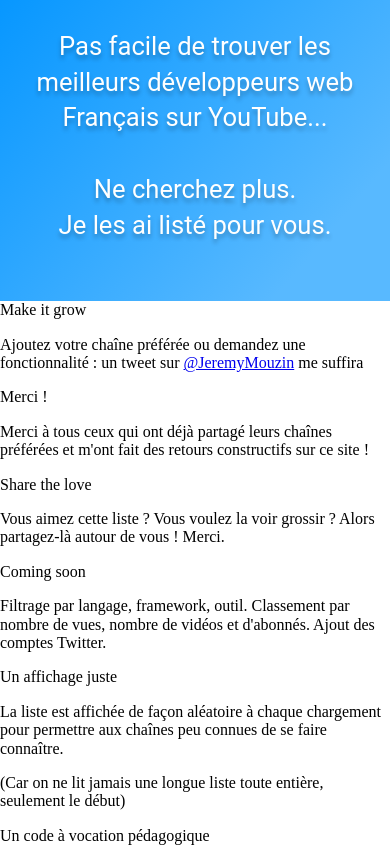
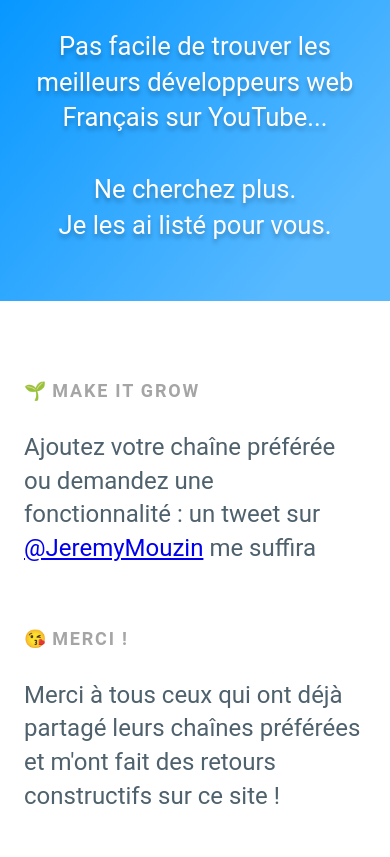
Before and after one commit to javascriptdezero/ressources-dev-web, a website: page index.html in a window 390 px wide. Shown: the part 243-1100 px from the top of the page. Drawn offline with Linux system fonts and the light colour scheme.

Commit message:
Ajout des blocs d'infos, pas encore responsive

```diff
--- a/index.html
+++ b/index.html
@@ -55,41 +55,41 @@
       </div>
     </header>
 
-    <div>
-      <div class="bloc-info">
+    <div class="infos">
+      <div class="bloc-info" id="make-it-grow">
         <span>Make it grow</span>
         <p>
           Ajoutez votre chaîne préférée ou demandez une fonctionnalité : un tweet sur
           <a href="https://twitter.com/jeremymouzin">@JeremyMouzin</a> me suffira
         </p>
       </div>
-      <div class="bloc-info">
+      <div class="bloc-info" id="merci">
         <span>Merci !</span>
         <p>
           Merci à tous ceux qui ont déjà partagé leurs chaînes préférées et m'ont fait des retours constructifs sur ce
           site !
         </p>
       </div>
-      <div class="bloc-info">
+      <div class="bloc-info" id="share-the-love">
         <span>Share the love</span>
         <p>Vous aimez cette liste ? Vous voulez la voir grossir ? Alors partagez-là autour de vous ! Merci.</p>
       </div>
-      <div class="bloc-info">
+      <div class="bloc-info" id="coming-soon">
         <span>Coming soon</span>
         <p>
           Filtrage par langage, framework, outil. Classement par nombre de vues, nombre de vidéos et d'abonnés. Ajout
           des comptes Twitter.
         </p>
       </div>
-      <div class="bloc-info">
+      <div class="bloc-info" id="un-affichage-juste">
         <span>Un affichage juste</span>
         <p>
           La liste est affichée de façon aléatoire à chaque chargement pour permettre aux chaînes peu connues de se
           faire connaître.
         </p>
-        <p>(Car on ne lit jamais une longue liste toute entière, seulement le début)</p>
+        <p id="mini-texte">(Car on ne lit jamais une longue liste toute entière, seulement le début 😅)</p>
       </div>
-      <div class="bloc-info">
+      <div class="bloc-info" id="vocation-pedagogique">
         <span>Un code à vocation pédagogique</span>
         <p>L'intégralité du code source de ce site a été rédigé et commenté en Français dans un but pédagogique.</p>
       </div>
--- a/style.css
+++ b/style.css
@@ -142,9 +142,9 @@ header p {
   box-shadow: 0px 2px 8px rgba(0, 0, 0, 0.2);
 }
 
-/*********************
- * Responsive design *
- *********************/
+/*********************************
+ * Responsive design de l'entête *
+ *********************************/
 
 /* On cache les vignettes et on centre le slogan */
 @media (max-width: 950px) {
@@ -166,3 +166,86 @@ header p {
     font-size: 1.6rem;
   }
 }
+
+/****************
+ * Blocs d'info *
+ ****************/
+
+.infos {
+  max-width: 1200px;
+  margin: 48px auto;
+  display: -webkit-box;
+  display: -ms-flexbox;
+  display: flex;
+  -ms-flex-wrap: wrap;
+  flex-wrap: wrap;
+  font-family: Roboto;
+}
+
+.bloc-info {
+  max-width: 550px;
+  margin: 8px;
+  padding: 16px 16px 0 16px;
+  border-radius: 8px;
+  font-size: 24px;
+  line-height: 1.4;
+  color: #4e616c;
+}
+
+.bloc-info span {
+  font-weight: bold;
+  font-size: 18px;
+  letter-spacing: 0.1em;
+  text-transform: uppercase;
+  color: #a5a5a5;
+}
+
+#coming-soon {
+  background-color: #d9f2e3;
+}
+
+#coming-soon span {
+  color: #37a465;
+}
+
+#mini-texte {
+  font-size: 12px;
+  color: #a6a6a6;
+}
+
+/*
+À la base j'avais mis l'icône directement dans le HTML comme ça "😘 Merci !".
+Le problème c'est que je ne peux pas gérer précisément la distance entre le
+texte et l'icône, niveau design c'est pas top.
+
+Par ailleurs c'est un élément de décoration et pas de contenu à proprement
+parlé. Donc il a plutôt sa place dans le CSS. J'ai donc préféré le mettre
+dans le CSS via le pseudo élément ::before.
+*/
+.bloc-info span::before {
+  margin-right: 4px;
+}
+
+#make-it-grow span::before {
+  content: "🌱";
+}
+
+#merci span::before {
+  content: "😘";
+}
+
+#share-the-love span::before {
+  content: "❤️";
+}
+
+#coming-soon span::before {
+  content: "👌";
+}
+
+#un-affichage-juste span::before {
+  content: "⚖️";
+}
+
+#vocation-pedagogique span::before {
+  content: "✌️";
+}
```
